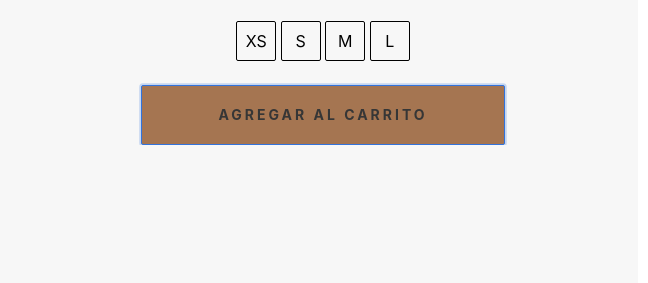
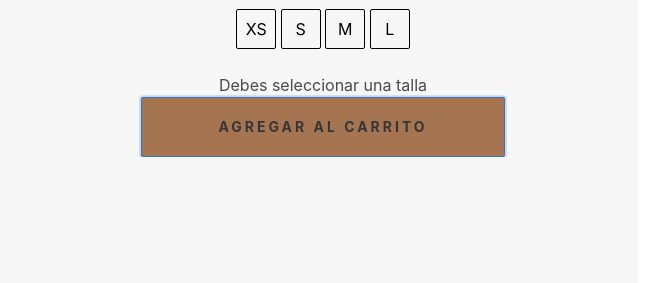
Before and after one commit to ItsTonyDavid/Woof, a website: page public/item.html in a window 1280 px wide. Both pictures are taken after a click on the button "AGREGAR AL CARRITO". Shown: the part 322-605 px from the top of the page, 632-1280 px from the left. Drawn offline with nearby package versions, Linux system fonts and the light colour scheme; no server answers; a web font is replaced by a local one.

Commit message:
size fix

```diff
--- a/public/item.html
+++ b/public/item.html
@@ -69,6 +69,7 @@
               <button id="l" class="button button-sizes">L</button>
             </div>
             <br>
+            <p id="nosize" class=""> </p>
             <div class="">
               <button id="carrito" class="button add-to-cart"><strong>AGREGAR AL CARRITO</strong></button>
             </div>
--- a/public/js/item.js
+++ b/public/js/item.js
@@ -116,6 +116,9 @@ $("#carrito").click(function(){
       localStorage.setItem("item" + (count+1), JSON.stringify(itemInPage));
     }
   }
+  else {
+    $("#nosize").text("Debes seleccionar una talla")
+  }
 })
 
 function addToCarrito2(){
```
